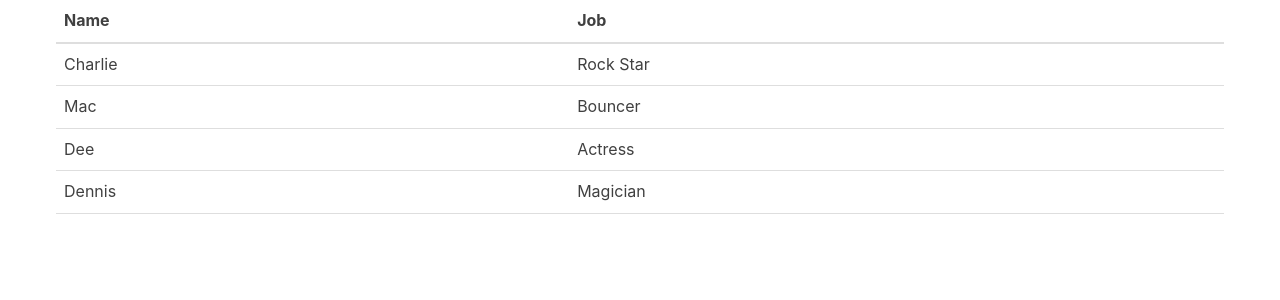
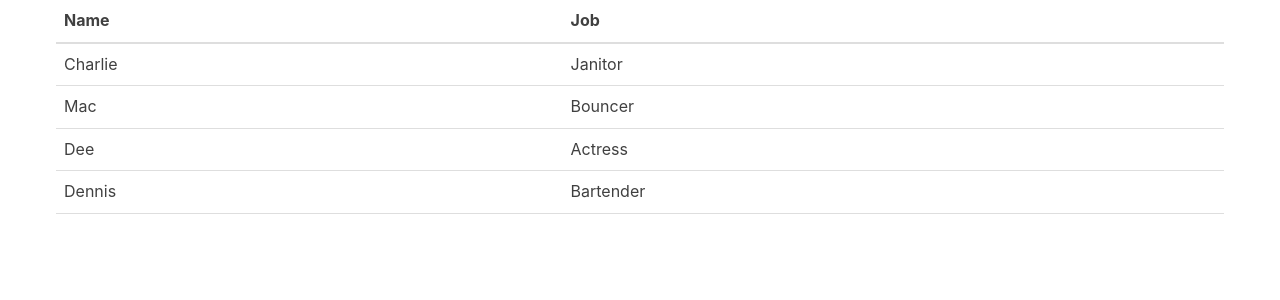
Before and after one commit to johsire/react-tutorial, a React (Create React App) app: page / in a window 1280 px wide. Shown: the top 300 px of the page. Built offline with nearby package versions, Linux system fonts and the light colour scheme.

Commit message:
Map Character Array

```diff
--- a/src/App.js
+++ b/src/App.js
@@ -2,10 +2,33 @@
 import Table from "./Table";
 
 class App extends Component {
+  state = {
+    characters: [],
+  }
+
   render() {
+    const characters = [
+      {
+        name: "Charlie",
+        job: "Janitor"
+      },
+      {
+        name: "Mac",
+        job: "Bouncer"
+      },
+      {
+        name: "Dee",
+        job: "Actress"
+      },
+      {
+        name: "Dennis",
+        job: "Bartender"
+      }
+    ];
+
     return (
       <div className="container">
-        <Table />
+        <Table characterData={characters} />
       </div>
     );
   }
--- a/src/Table.js
+++ b/src/Table.js
@@ -1,16 +1,40 @@
 import React, { Component } from "react";
-import TableHeader from "./TableHeader";
-import TableBody from "./TableBody";
 
 class Table extends Component {
   render() {
+    const { characterData } = this.props;
+
     return (
       <table>
         <TableHeader />
-        <TableBody />
+        <TableBody characterData={characterData} />
       </table>
     );
   }
 }
 
+const TableHeader = () => {
+    return (
+        <thead>
+            <tr>
+                <th>Name</th>
+                <th>Job</th>
+            </tr>
+        </thead>
+    );
+}
+
+const TableBody = props => {
+  const rows = props.characterData.map((row, index) => {
+    return (
+      <tr key={index}>
+        <td>{row.name}</td>
+        <td>{row.job}</td>
+      </tr>
+    )
+})
+
+return <tbody>{rows}</tbody>
+}
+
 export default Table;
--- a/src/TableBody.js
+++ /dev/null
@@ -1,26 +0,0 @@
-import React from 'react';
-
-const TableBody = () => {
-    return (
-        <tbody>
-            <tr>
-                <td>Charlie</td>
-                <td>Rock Star</td>
-            </tr>
-            <tr>
-                <td>Mac</td>
-                <td>Bouncer</td>
-            </tr>
-            <tr>
-                <td>Dee</td>
-                <td>Actress</td>
-            </tr>
-            <tr>
-                <td>Dennis</td>
-                <td>Magician</td>
-            </tr>
-        </tbody>
-    )
-}
-
-export default TableBody;
--- a/src/TableHeader.js
+++ /dev/null
@@ -1,14 +0,0 @@
-import React from 'react';
-
-const TableHeader = () => {
-    return (
-        <thead>
-            <tr>
-                <th>Name</th>
-                <th>Job</th>
-            </tr>
-        </thead>
-    )
-}
-
-export default TableHeader;
```
